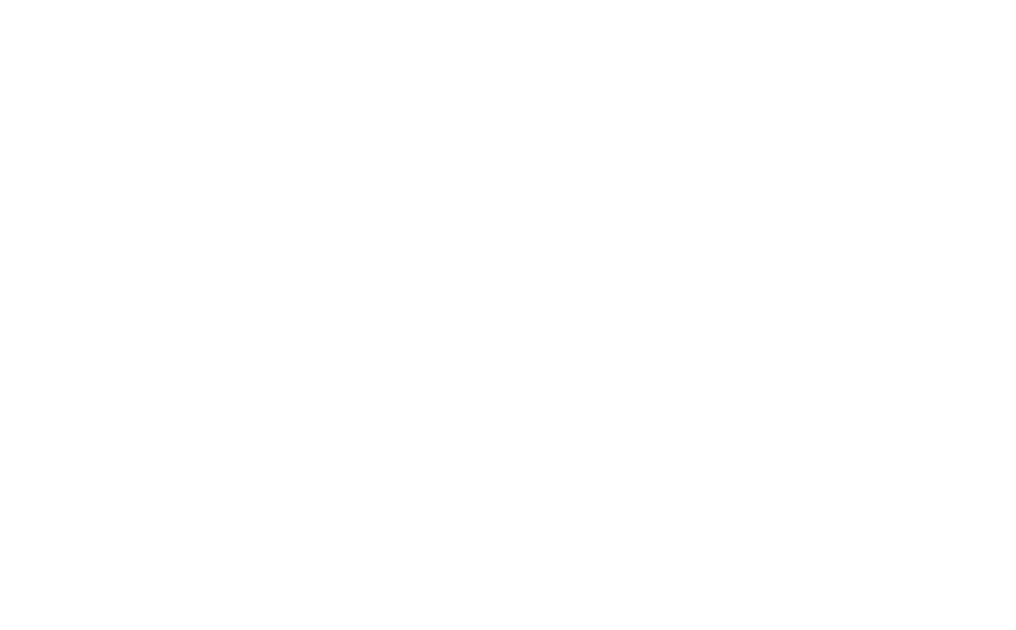
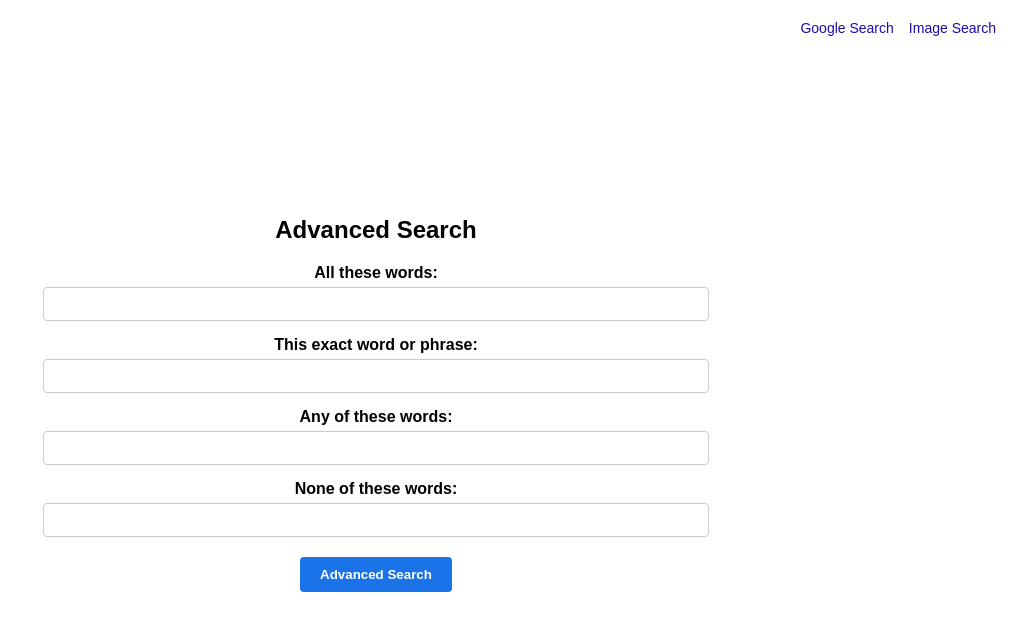
Before and after one commit to owlthinkabtit/cs50w-project0, a plain HTML site: page advanced.html in a window 1280 px wide. Shown: the whole page, without its empty margins (264-1280 px from the left). Drawn offline with Linux system fonts and the light colour scheme.

Commit message:
Overall I believe this is complete. It's only ment to mirror google search, image search, and advanced search

```diff
--- a/advanced.html
+++ b/advanced.html
@@ -1,11 +1,40 @@
 <!DOCTYPE html>
 <html lang="en">
-<head>
-    <meta charset="UTF-8">
-    <meta name="viewport" content="width=device-width, initial-scale=1.0">
+  <head>
+    <meta charset="UTF-8" />
+    <meta name="viewport" content="width=device-width, initial-scale=1.0" />
     <title>Google Advanced Search</title>
-</head>
-<body>
+    <link rel="stylesheet" href="style.css" />
+  </head>
+  <body>
+    <div class="nav">
+      <a href="index.html">Google Search</a>
+      <a href="images.html">Image Search</a>
+    </div>
 
-</body>
+    <div class="center advanced">
+      <h2>Advanced Search</h2>
+      <form action="https://www.google.com/search">
+        <div class="form-group">
+          <label>All these words:</label>
+          <input type="text" name="as_q" />
+        </div>
+        <div class="form-group">
+          <label>This exact word or phrase:</label>
+          <input type="text" name="as_epq" />
+        </div>
+        <div class="form-group">
+          <label>Any of these words:</label>
+          <input type="text" name="as_oq">
+        </div>
+        <div class="form-group">
+          <label>None of these words:</label>
+          <input type="text" name="as_eq" />
+        </div>
+        <div class="buttons">
+          <input type="submit" value="Advanced Search" class="blue-btn" />
+        </div>
+      </form>
+    </div>
+  </body>
 </html>
--- a/style.css
+++ b/style.css
@@ -43,6 +43,34 @@ input[type="submit"] {
     cursor: pointer;
 }
 
-input[type="submit"]:hover {
-    background-color: #e8e8e8;
+.advanced h2 {
+  margin-bottom: 20px;
 }
+
+.form-group {
+  margin: 15px 0;
+}
+
+.form-group label {
+  display: block;
+  font-weight: bold;
+  margin-bottom: 5px;
+}
+
+.form-group input[type="text"] {
+  width: 50%;
+  padding: 8px 12px;
+  border-radius: 4px;
+  border: 1px solid #ccc;
+  font-size: 14px;
+}
+
+input[type="submit"].blue-btn{
+  background-color: #1a73e8;
+  color: white;
+  font-weight: bold;
+}
+
+input[type="submit"].blue-btn:hover {
+  background-color: #1558b0;
+}
```
